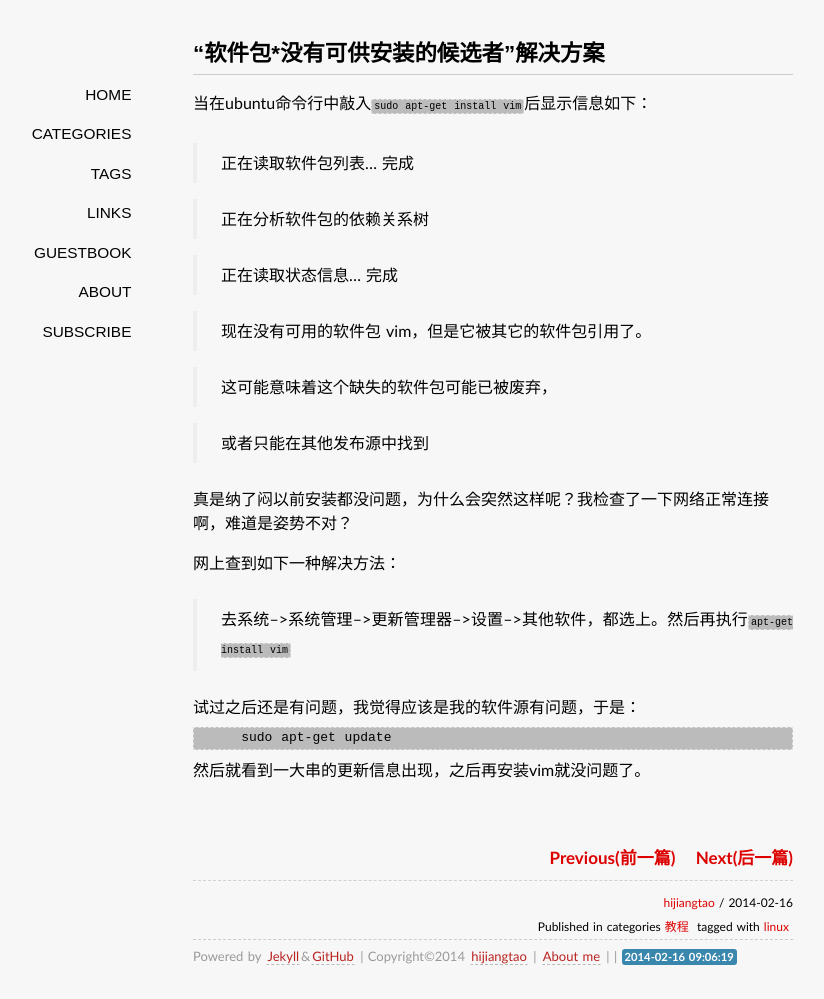
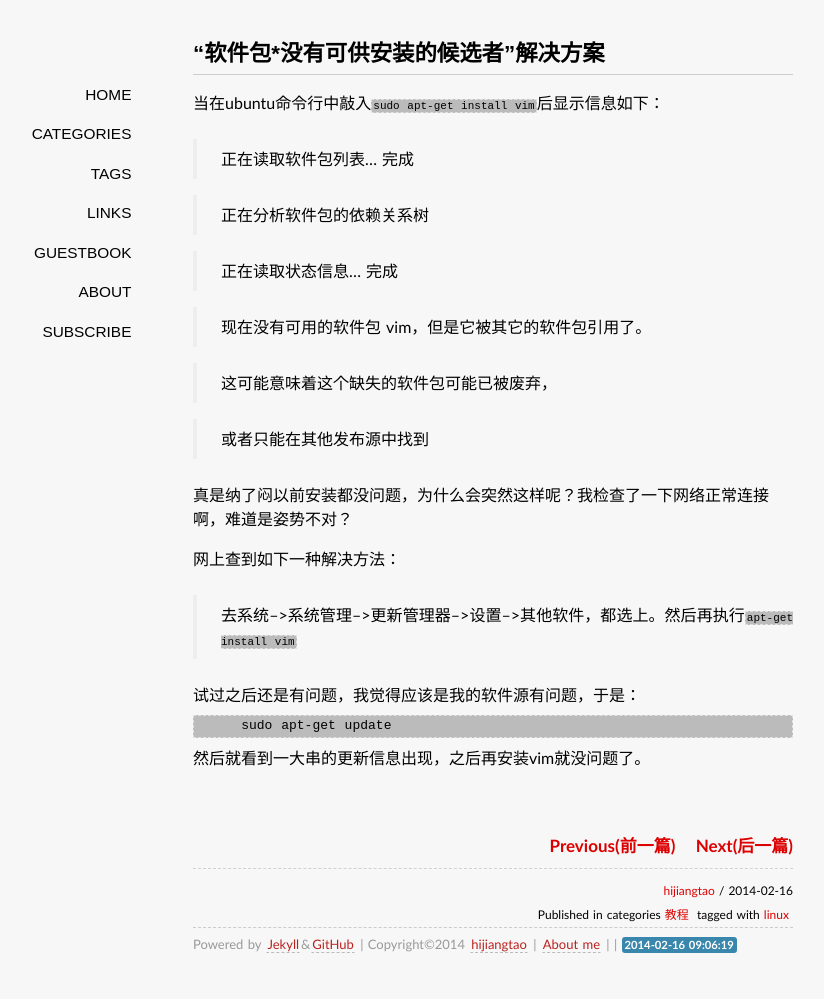
Before and after one commit to jessica0530/hijiangtao.github.io, a Jekyll site: the page built from _posts/2014-02-16-apt-getproblem.md, in a window 1280 px wide. Shown: the whole page, without its empty margins (147-971 px from the left). Built offline with Jekyll 4.4.1, drawn with Linux system fonts in a browser that asks for light colours; some web fonts are replaced; Markdown is read by kramdown in place of the engine named in the settings; comment, search, counter and statistics services are not loaded.

Commit message:
Update style.css

```diff
--- a/media/css/style.css
+++ b/media/css/style.css
@@ -44,9 +44,10 @@ pre code {
   overflow: auto; }
 
 code {
-	font-size: 10px;
+  font-size: 11px;
   background-color: #BBBBBB;
-  padding: 1px 2px;
+  line-height: 1.0;
+  padding: 0px 1px;
   border: 1px dashed #e0e0e0; }
 
 #container{width:600px;margin:2em auto;display:block;padding:0 2em;}
```
